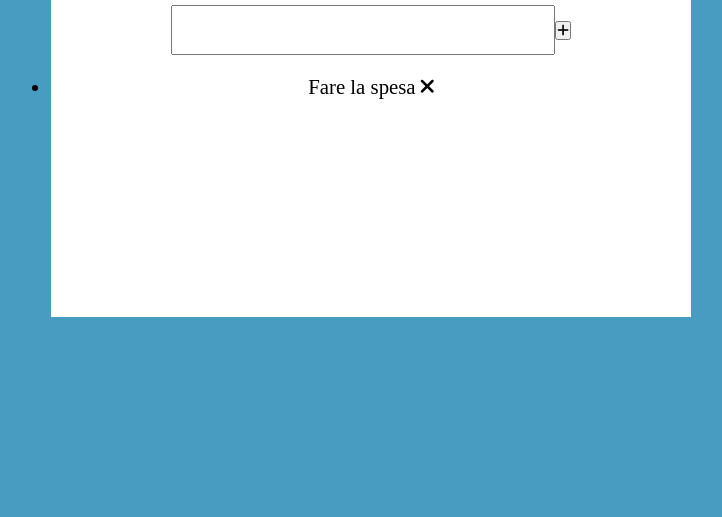
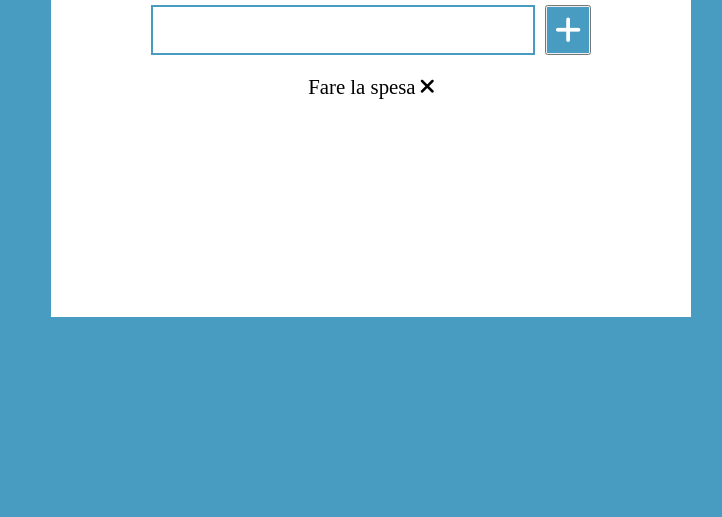
Before and after one commit to DanieleAntonaci/vue-todolist, a plain HTML site: page index.html in a window 1280 px wide. Shown: the part 283-800 px from the top of the page, without its empty margins (269-991 px from the left). Drawn offline with nearby package versions, Linux system fonts and the light colour scheme.

Commit message:
add layout input

```diff
--- a/css/style.css
+++ b/css/style.css
@@ -29,13 +29,30 @@ header h1{
 #input-element{
     margin: 20px 0;
 }
+#input-element i{
+    padding: 8px;
+    font-size: 30px;
+    vertical-align: sub;
+    background-color: #489cc1;
+    border: none;
+    color: white;
+}
+#input-element i:hover {
+    background: #0b7dda;
+}
+
 #input-element input{
     width: 60%;
     height: 50px;
+    font-size: 1.3rem;
+    margin-right: 10px;
+    border:2px solid #489cc1;
+    box-shadow: none;
 }
 
 
 /* section list element */
 #list-element{
     margin: 20px 0;
+    overflow-y: auto;
 }
--- a/index.html
+++ b/index.html
@@ -13,7 +13,7 @@
         <div id="app">
             <header>
                 <h1>
-                    ToDo List
+                    ToDoList
                 </h1>
             </header>
             <main>
```
